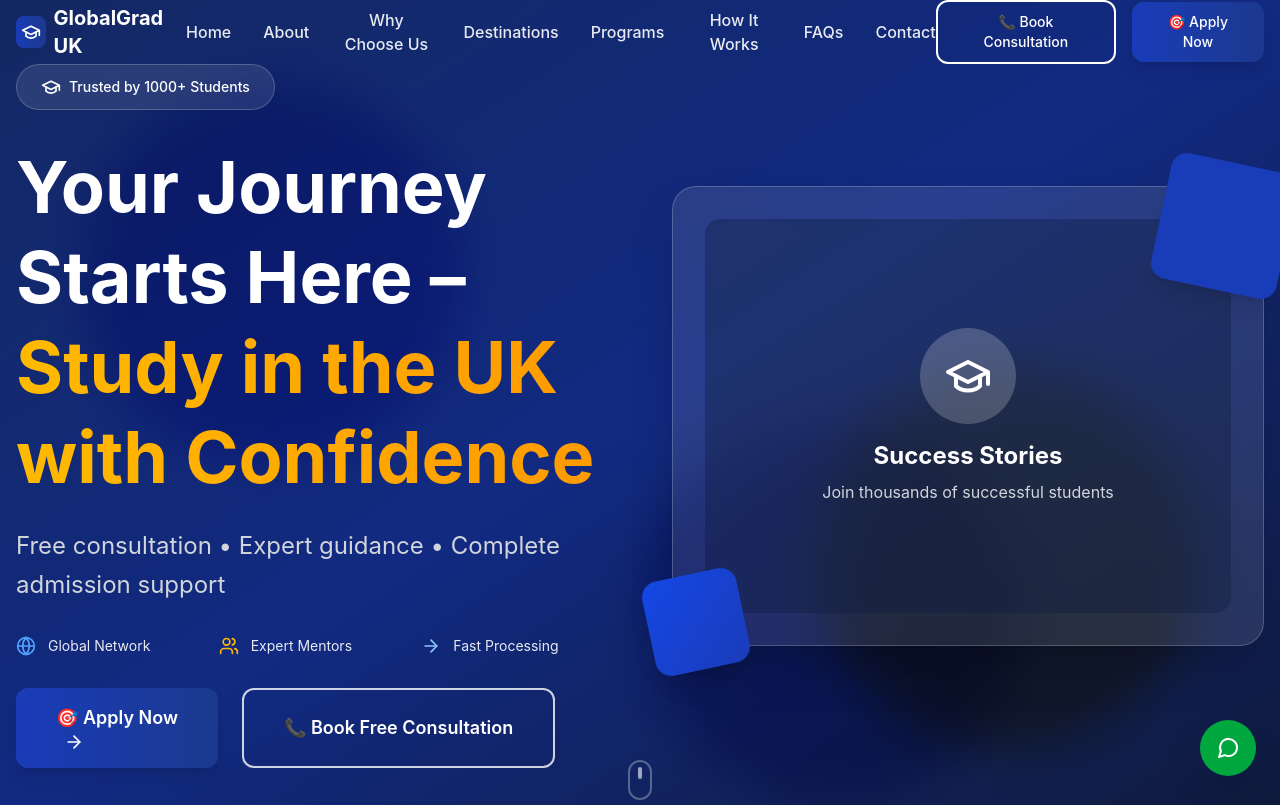
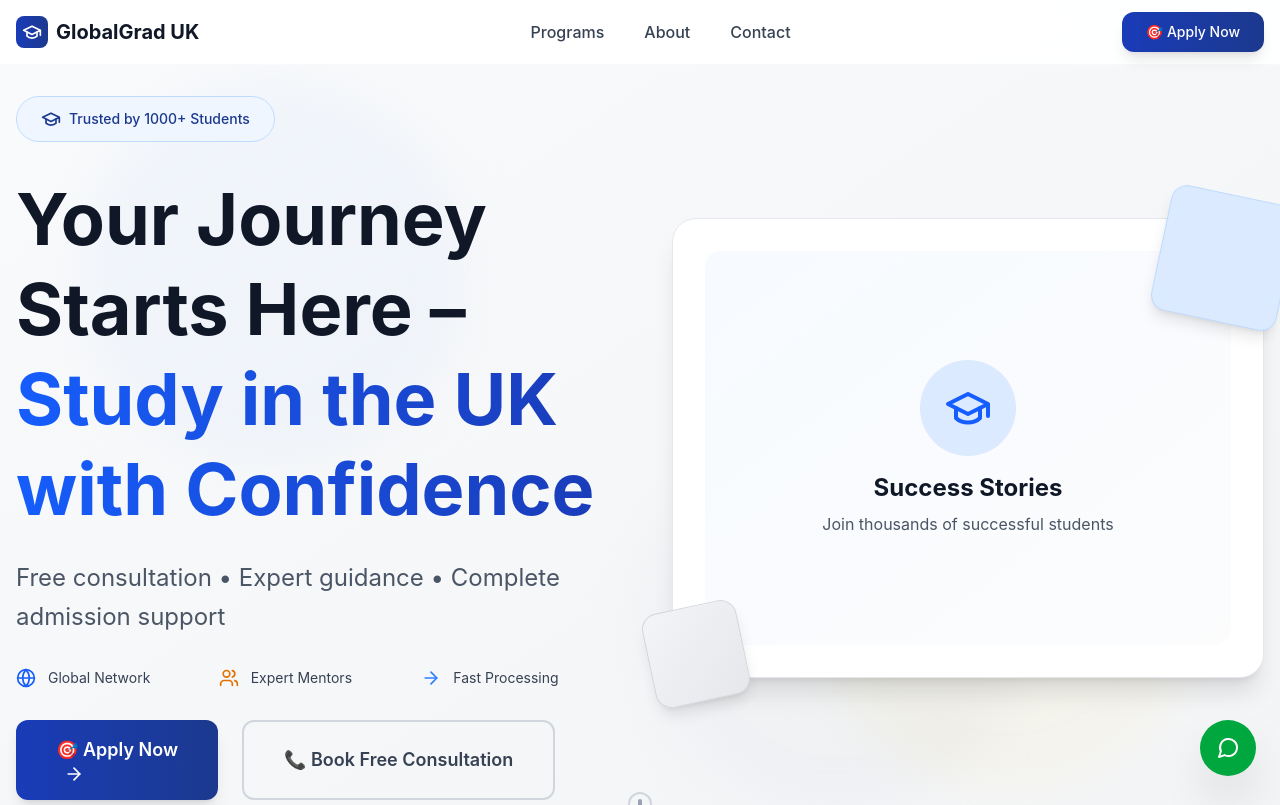
Before and after one commit to faraz-35/global-grade-uk, a Next.js app: page / in a window 1280 px wide. Shown: the top 805 px of the page. Built offline with nearby package versions, Linux system fonts and the light colour scheme.

Commit message:
Header, Hero Revamp

```diff
--- a/src/components/Header.tsx
+++ b/src/components/Header.tsx
@@ -8,7 +8,13 @@ export function Header() {
   const [isScrolled, setIsScrolled] = useState(false);
   const [isMobileMenuOpen, setIsMobileMenuOpen] = useState(false);
 
-  const navItems = [
+  const essentialNavItems = [
+    { name: "Programs", href: "#programs" },
+    { name: "About", href: "#about" },
+    { name: "Contact", href: "#contact" },
+  ];
+
+  const allNavItems = [
     { name: "Home", href: "#home" },
     { name: "About", href: "#about" },
     { name: "Why Choose Us", href: "#why-choose" },
@@ -41,7 +47,7 @@ export function Header() {
       className={`fixed top-0 left-0 right-0 z-50 transition-all duration-300 ${
         isScrolled
           ? "bg-white/95 backdrop-blur-sm shadow-lg border-b border-gray-100"
-          : "bg-transparent"
+          : "bg-white/90 backdrop-blur-sm border-b border-gray-100/50"
       }`}
     >
       <div className="container mx-auto px-4">
@@ -51,22 +57,18 @@ export function Header() {
             <div className="w-8 h-8 bg-gradient-to-r from-blue-800 to-blue-900 rounded-lg flex items-center justify-center">
               <GraduationCap className="w-5 h-5 text-white" />
             </div>
-            <span className={`font-bold text-xl ${
-              isScrolled ? "text-gray-900" : "text-white"
-            }`}>
+            <span className="font-bold text-xl text-gray-900">
               GlobalGrad UK
             </span>
           </div>
 
           {/* Desktop Navigation */}
-          <div className="hidden md:flex items-center gap-8">
-            {navItems.map((item) => (
+          <div className="hidden md:flex items-center gap-10">
+            {essentialNavItems.map((item) => (
               <button
                 key={item.name}
                 onClick={() => scrollToSection(item.href)}
-                className={`font-medium transition-colors duration-200 hover:text-blue-800 ${
-                  isScrolled ? "text-gray-700" : "text-white/90 hover:text-white"
-                }`}
+                className="font-medium text-gray-700 transition-colors duration-200 hover:text-blue-800"
               >
                 {item.name}
               </button>
@@ -74,19 +76,7 @@ export function Header() {
           </div>
 
           {/* Desktop CTA */}
-          <div className="hidden md:flex items-center gap-4">
-            <Button
-              variant="outline"
-              size="small"
-              className={`${
-                isScrolled
-                  ? "border-blue-800 text-blue-800 hover:bg-blue-800 hover:text-white"
-                  : "border-white text-white hover:bg-white hover:text-blue-800"
-              }`}
-              onClick={() => scrollToSection("#contact")}
-            >
-              📞 Book Consultation
-            </Button>
+          <div className="hidden md:flex">
             <Button
               variant="primary"
               size="small"
@@ -99,11 +89,7 @@ export function Header() {
           {/* Mobile Menu Button */}
           <button
             onClick={() => setIsMobileMenuOpen(!isMobileMenuOpen)}
-            className={`md:hidden p-2 rounded-lg transition-colors duration-200 ${
-              isScrolled
-                ? "text-gray-700 hover:bg-gray-100"
-                : "text-white hover:bg-white/10"
-            }`}
+            className="md:hidden p-2 rounded-lg text-gray-700 hover:bg-gray-100 transition-colors duration-200"
           >
             {isMobileMenuOpen ? (
               <X className="w-6 h-6" />
@@ -117,7 +103,7 @@ export function Header() {
         {isMobileMenuOpen && (
           <div className="md:hidden bg-white border-t border-gray-100 rounded-b-2xl shadow-xl mt-2">
             <div className="py-4 px-4">
-              {navItems.map((item) => (
+              {allNavItems.map((item) => (
                 <button
                   key={item.name}
                   onClick={() => scrollToSection(item.href)}
--- a/src/components/HeroSection.tsx
+++ b/src/components/HeroSection.tsx
@@ -6,23 +6,22 @@ import { ArrowRight, GraduationCap, Globe, Users } from "lucide-react";
 
 export function HeroSection() {
   return (
-    <section className="relative min-h-screen flex items-center justify-center overflow-hidden">
+    <section className="relative min-h-screen flex items-center justify-center overflow-hidden bg-white">
       {/* Professional Background */}
-      <div className="absolute inset-0 bg-gradient-to-br from-blue-900 via-blue-800 to-blue-950">
-        <div className="absolute inset-0 bg-black opacity-30"></div>
+      <div className="absolute inset-0 bg-gradient-to-br from-gray-50 to-gray-100">
         <div className="absolute inset-0">
-          <div className="absolute top-20 left-20 w-96 h-96 bg-blue-700 rounded-full mix-blend-multiply filter blur-xl opacity-10 animate-pulse"></div>
-          <div className="absolute bottom-20 right-20 w-96 h-96 bg-amber-600 rounded-full mix-blend-multiply filter blur-xl opacity-10 animate-pulse delay-1000"></div>
-          <div className="absolute top-1/2 left-1/2 w-96 h-96 bg-blue-800 rounded-full mix-blend-multiply filter blur-xl opacity-10 animate-pulse delay-2000"></div>
+          <div className="absolute top-20 left-20 w-96 h-96 bg-blue-100 rounded-full mix-blend-multiply filter blur-xl opacity-20"></div>
+          <div className="absolute bottom-20 right-20 w-96 h-96 bg-amber-100 rounded-full mix-blend-multiply filter blur-xl opacity-20"></div>
+          <div className="absolute top-1/2 left-1/2 w-96 h-96 bg-gray-200 rounded-full mix-blend-multiply filter blur-xl opacity-20"></div>
         </div>
       </div>
 
       {/* Content */}
-      <div className="relative z-10 container mx-auto px-4 py-16">
+      <div className="relative z-10 container mx-auto px-4 pt-24 pb-16">
         <div className="grid lg:grid-cols-2 gap-16 items-center">
           <div className="text-center lg:text-left space-y-8">
             {/* Badge */}
-            <div className="inline-flex items-center gap-2 bg-white/10 backdrop-blur-sm border border-white/20 rounded-full px-6 py-3 text-white">
+            <div className="inline-flex items-center gap-2 bg-blue-50 border border-blue-200 rounded-full px-6 py-3 text-blue-900">
               <GraduationCap className="w-5 h-5" />
               <span className="text-sm font-medium">
                 Trusted by 1000+ Students
@@ -31,29 +30,29 @@ export function HeroSection() {
 
             {/* Main Heading */}
             <div className="space-y-6">
-              <h1 className="text-5xl md:text-6xl lg:text-7xl font-bold text-white leading-tight">
+              <h1 className="text-5xl md:text-6xl lg:text-7xl font-bold text-gray-900 leading-tight">
                 Your Journey Starts Here –
-                <span className="block bg-gradient-to-r from-amber-400 to-amber-500 bg-clip-text text-transparent">
+                <span className="block bg-gradient-to-r from-blue-600 to-blue-800 bg-clip-text text-transparent">
                   Study in the UK with Confidence
                 </span>
               </h1>
-              <p className="text-xl md:text-2xl text-gray-300 leading-relaxed">
+              <p className="text-xl md:text-2xl text-gray-600 leading-relaxed">
                 Free consultation • Expert guidance • Complete admission support
               </p>
             </div>
 
             {/* Key Features */}
             <div className="grid grid-cols-1 md:grid-cols-3 gap-4 mb-8">
-              <div className="flex items-center gap-3 text-white/90">
-                <Globe className="w-5 h-5 text-blue-400" />
+              <div className="flex items-center gap-3 text-gray-700">
+                <Globe className="w-5 h-5 text-blue-600" />
                 <span className="text-sm">Global Network</span>
               </div>
-              <div className="flex items-center gap-3 text-white/90">
-                <Users className="w-5 h-5 text-amber-400" />
+              <div className="flex items-center gap-3 text-gray-700">
+                <Users className="w-5 h-5 text-amber-600" />
                 <span className="text-sm">Expert Mentors</span>
               </div>
-              <div className="flex items-center gap-3 text-white/90">
-                <ArrowRight className="w-5 h-5 text-blue-300" />
+              <div className="flex items-center gap-3 text-gray-700">
+                <ArrowRight className="w-5 h-5 text-blue-500" />
                 <span className="text-sm">Fast Processing</span>
               </div>
             </div>
@@ -63,7 +62,7 @@ export function HeroSection() {
               <Button
                 variant="primary"
                 size="large"
-                className="shadow-2xl hover:shadow-blue-800/25"
+                className="shadow-lg hover:shadow-blue-200"
               >
                 🎯 Apply Now
                 <ArrowRight className="w-5 h-5 ml-2" />
@@ -71,7 +70,7 @@ export function HeroSection() {
               <Button
                 variant="outline"
                 size="large"
-                className="border-white/80 text-white hover:bg-white hover:text-blue-900 hover:border-white"
+                className="border-gray-300 text-gray-700 hover:bg-gray-50 hover:text-gray-900"
               >
                 📞 Book Free Consultation
               </Button>
@@ -82,15 +81,17 @@ export function HeroSection() {
           <div className="relative">
             <div className="relative">
               {/* Main Card */}
-              <div className="bg-white/10 backdrop-blur-lg border border-white/20 rounded-3xl p-8 shadow-2xl">
-                <div className="aspect-[4/3] bg-blue-900/20 rounded-2xl flex items-center justify-center relative overflow-hidden">
-                  <div className="absolute inset-0 bg-black/20"></div>
-                  <div className="relative z-10 text-center text-white">
-                    <div className="w-24 h-24 bg-white/20 rounded-full flex items-center justify-center mx-auto mb-4">
-                      <GraduationCap className="w-12 h-12 text-white" />
+              <div className="bg-white border border-gray-200 rounded-3xl p-8 shadow-xl">
+                <div className="aspect-[4/3] bg-gradient-to-br from-blue-50 to-gray-50 rounded-2xl flex items-center justify-center relative overflow-hidden">
+                  <div className="absolute inset-0 bg-white/50"></div>
+                  <div className="relative z-10 text-center text-gray-800">
+                    <div className="w-24 h-24 bg-blue-100 rounded-full flex items-center justify-center mx-auto mb-4">
+                      <GraduationCap className="w-12 h-12 text-blue-600" />
                     </div>
-                    <h3 className="text-2xl font-bold mb-2">Success Stories</h3>
-                    <p className="text-gray-300">
+                    <h3 className="text-2xl font-bold mb-2 text-gray-900">
+                      Success Stories
+                    </h3>
+                    <p className="text-gray-600">
                       Join thousands of successful students
                     </p>
                   </div>
@@ -98,17 +99,17 @@ export function HeroSection() {
               </div>
 
               {/* Floating Elements */}
-              <div className="absolute -top-6 -right-6 w-32 h-32 bg-blue-800 rounded-2xl shadow-xl transform rotate-12"></div>
-              <div className="absolute -bottom-6 -left-6 w-24 h-24 bg-gradient-to-br from-blue-700 to-blue-800 rounded-2xl shadow-xl transform -rotate-12"></div>
+              <div className="absolute -top-6 -right-6 w-32 h-32 bg-blue-100 rounded-2xl shadow-lg transform rotate-12 border border-blue-200"></div>
+              <div className="absolute -bottom-6 -left-6 w-24 h-24 bg-gradient-to-br from-gray-100 to-gray-200 rounded-2xl shadow-lg transform -rotate-12 border border-gray-300"></div>
             </div>
           </div>
         </div>
       </div>
 
       {/* Scroll Indicator */}
-      <div className="absolute bottom-8 left-1/2 transform -translate-x-1/2 text-white/60">
-        <div className="w-6 h-10 border-2 border-white/30 rounded-full flex justify-center">
-          <div className="w-1 h-3 bg-white/60 rounded-full mt-2 animate-bounce"></div>
+      <div className="absolute bottom-8 left-1/2 transform -translate-x-1/2 text-gray-400">
+        <div className="w-6 h-10 border-2 border-gray-300 rounded-full flex justify-center">
+          <div className="w-1 h-3 bg-gray-400 rounded-full mt-2 animate-bounce"></div>
         </div>
       </div>
     </section>
```
Also changed, not shown: 1 other file (tests, documents, lock files or other folders).
